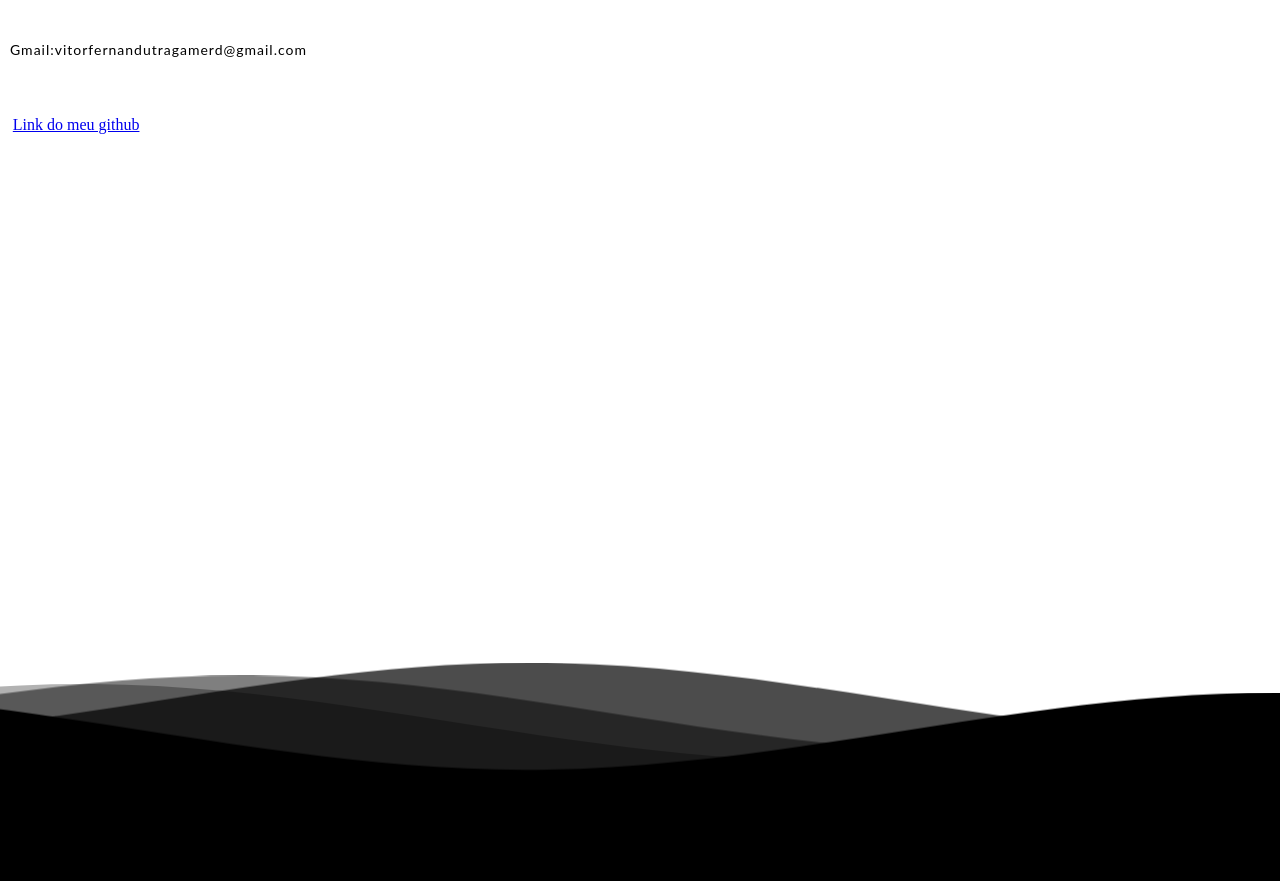
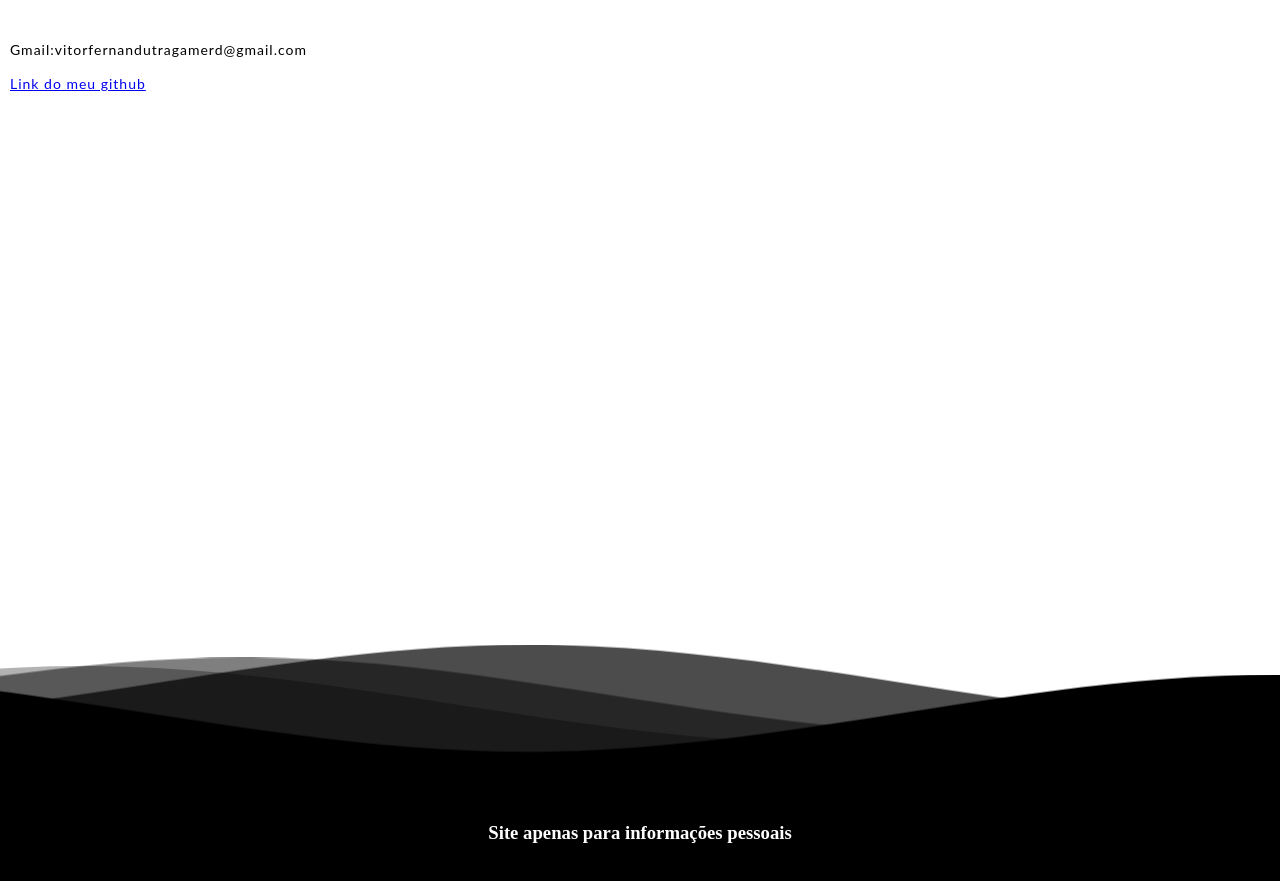
Before and after one commit to vitorpik2/IntroducaoWebsite, a plain HTML site: page contato.html in a window 1280 px wide. Shown: the part 173-1054 px from the top of the page. Drawn offline with Linux system fonts and the light colour scheme; a web font is replaced by a local one.

Commit message:
oitavo commit, correção de erros

```diff
--- a/contato.html
+++ b/contato.html
@@ -24,11 +24,14 @@
     <h1>Contato</h1>
 
     <p>Gmail:vitorfernandutragamerd@gmail.com
+    <br>
+    <br>
+    <a href="https://github.com/vitorpik2">Link do meu github</a>
     </p>
-<br>
-    <a href="https://github.com/vitorpik2">Link do meu github</a>
 
-    <p></p>
+
+
+
 
 </section >
 
@@ -72,7 +75,7 @@
 
     <!--Content starts-->
     <div class="content flex">
-        <p>Site apenas para informações pessoais </p>
+        <h3>Site apenas para informações pessoais</h3>
     </div>
     <!--Content ends-->
 
--- a/style.css
+++ b/style.css
@@ -110,9 +110,6 @@ h1 {
   padding: 1%;
 }
 
-a{
-    padding: 1%;
-}
 
 p {
   font-family: 'Lato', sans-serif;
```
Also changed, not shown: conhecimentos e projetos.htm (+3 -3 lines), sobre mim.html (+1 -1 lines).
